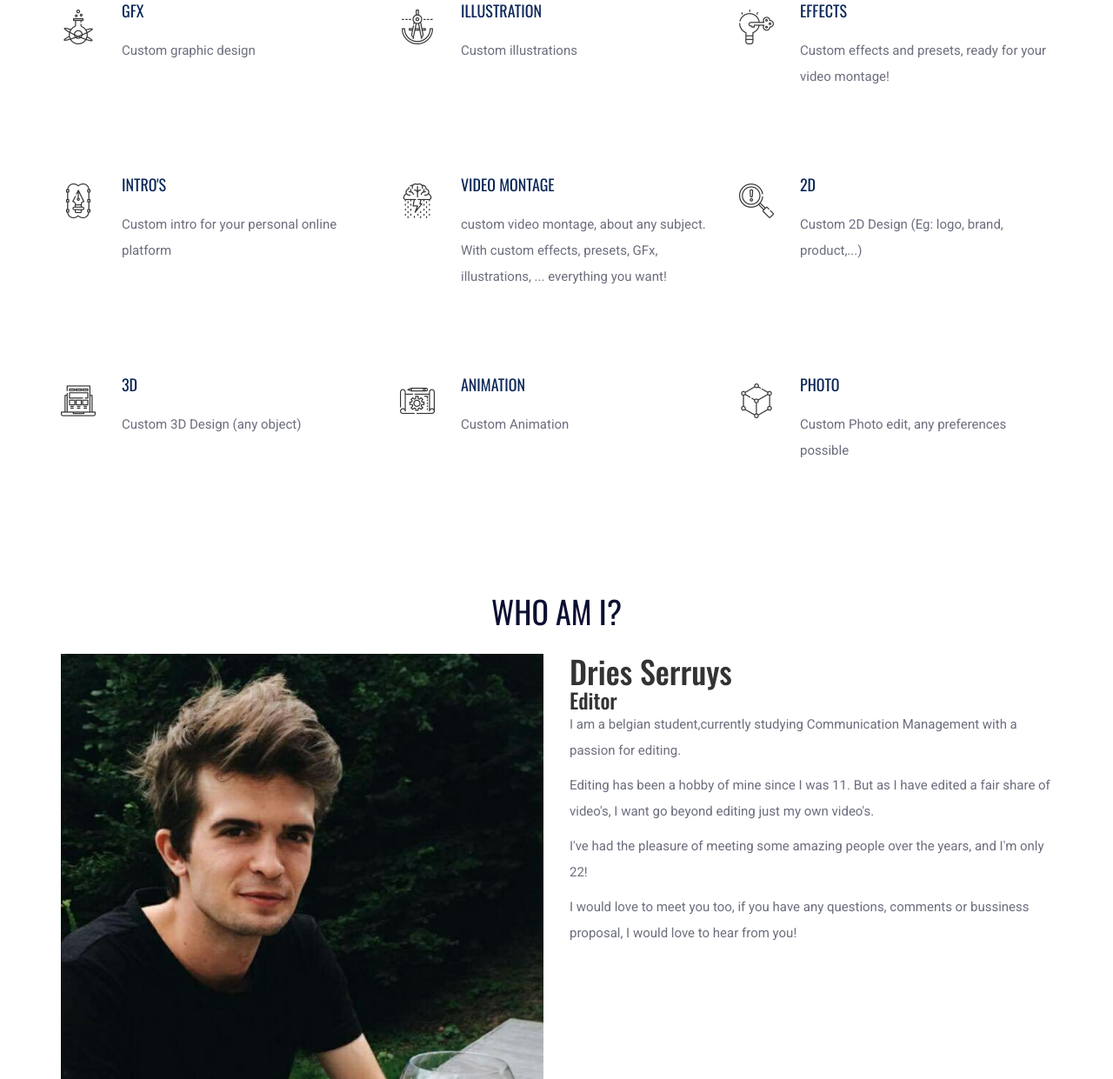
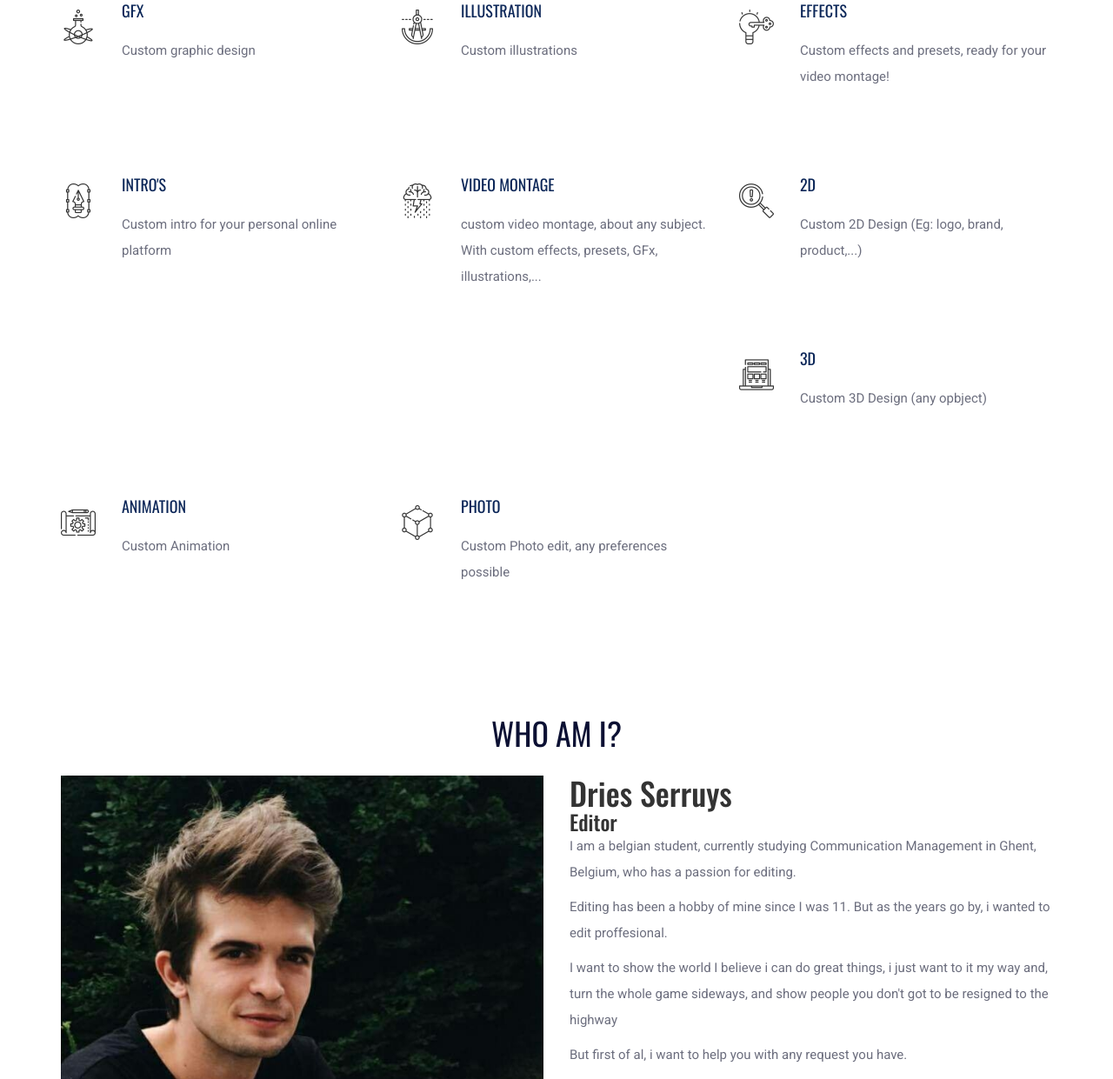
Before and after one commit to yourfreelance-editor/web, a plain HTML site: page index.html in a window 1280 px wide. Shown: the part 1350-2591 px from the top of the page at 87% size. Drawn offline with nearby package versions, Linux system fonts and the light colour scheme.

Commit message:
Update index.html

```diff
--- a/index.html
+++ b/index.html
@@ -179,7 +179,7 @@
 					<div class="col-md-4 col-sm-6">
 						<div class="service intro-video">
 							<div class="service-text">
-								<img src="img/panda-3.jpg">
+								<img src="img/belgium-2.jpg">
 								<a href="https://www.youtube.com/watch?v=GAZuPDi6Lcw" class="video-popup">
 									<i class="fa fa-play"></i>
 								</a>
@@ -209,7 +209,8 @@
 						</div>
 						<div class="service-text">
 							<h2>GFX</h2>
-							<p>Custom graphic design</p>
+							<p>Custom graphic design
+								</p>
 						</div>
 					</div>
 				</div>
@@ -221,7 +222,8 @@
 						</div>
 						<div class="service-text">
 							<h2>Illustration</h2>
-							<p>Custom illustrations</p>
+							<p>Custom illustrations
+								</p>
 						</div>
 					</div>
 				</div>
@@ -233,12 +235,11 @@
 						</div>
 						<div class="service-text">
 							<h2>Effects</h2>
-							<p>Custom effects and presets, ready for your video montage!</p>
+							<p>Custom effects and presets, ready for your video montage!
+								</p>
 						</div>
 					</div>
 				</div>
-			</div>
-			<div class="row">
 				<!-- single service -->
 				<div class="col-md-4 col-sm-6">
 					<div class="service">
@@ -247,7 +248,8 @@
 						</div>
 						<div class="service-text">
 							<h2>Intro's</h2>
-							<p>Custom intro for your personal online platform</p>
+							<p>Custom intro for your personal online platform
+								</p>
 						</div>
 					</div>
 				</div>
@@ -259,7 +261,8 @@
 						</div>
 						<div class="service-text">
 							<h2>Video Montage</h2>
-							<p>custom video montage, about any subject. With custom effects, presets, GFx, illustrations, ... everything you want!</p>
+							<p>custom video montage, about any subject. With custom effects, presets, GFx, illustrations,...
+								</p>
 						</div>
 					</div>
 				</div>
@@ -271,12 +274,11 @@
 						</div>
 						<div class="service-text">
 							<h2>2D</h2>
-							<p>Custom 2D Design (Eg: logo, brand, product,...)</p>
+							<p>Custom 2D Design (Eg: logo, brand, product,...)
+								</p>
 						</div>
 					</div>
 				</div>
-			</div>
-			<div class="row">
 				<!-- single service -->
 				<div class="col-md-4 col-sm-6">
 					<div class="service">
@@ -285,7 +287,8 @@
 						</div>
 						<div class="service-text">
 							<h2>3D</h2>
-							<p>Custom 3D Design (any object)</p>
+							<p>Custom 3D Design (any opbject)
+								</p>
 						</div>
 					</div>
 				</div>
@@ -297,7 +300,8 @@
 						</div>
 						<div class="service-text">
 							<h2>Animation</h2>
-							<p>Custom Animation</p>
+							<p>Custom Animation
+								</p>
 						</div>
 					</div>
 				</div>
@@ -309,7 +313,8 @@
 						</div>
 						<div class="service-text">
 							<h2>Photo</h2>
-							<p>Custom Photo edit, any preferences possible</p>
+							<p>Custom Photo edit, any preferences possible
+								</p>
 						</div>
 					</div>
 				</div>
@@ -335,11 +340,10 @@
 				<div class="col-sm-6">
 					<h2>Dries Serruys</h2>
 					<h3>Editor</h3>
-					<p>I am a belgian student,currently studying Communication Management with a passion for editing.</p>
-					<p>Editing has been a hobby of mine since I was 11. But as I have edited a fair share of video's, I want go beyond editing
-						just my own video's.</p>
-					<p>I've had the pleasure of meeting some amazing people over the years, and I'm only 22!</p>
-					<p>I would love to meet you too, if you have any questions, comments or bussiness proposal, I would love to hear from you!</p>
+					<p>I am a belgian student, currently studying Communication Management in Ghent, Belgium, who has a passion for editing.</p>
+					<p>Editing has been a hobby of mine since I was 11. But as the years go by, i wanted to edit proffesional.</p>
+					<p>I want to show the world I believe i can do great things, i just want to it my way and, turn the whole game sideways, and show people you don't got to be resigned to the highway</p>
+					<p>But first of al, i want to help you with any request you have.</p>
 				</div>
 			</div>
 		</div>
@@ -357,9 +361,9 @@
 						<h2>Contact me</h2>
 					</div>
 					<p>Message me if you have any questions or a business proposal. I would love to hear from you!
-						velit a orci facilisis rutrum. </p>
+						 </p>
 					<h3 class="mt60">Main Office</h3>
-					<p class="con-item">C/ Brussels/ Ghent
+					<p class="con-item">Brussels/ Ghent
 						<br> Belgium </p>
 					<p class="con-item">dries273@hotmail.com</p>
 				</div>
```
